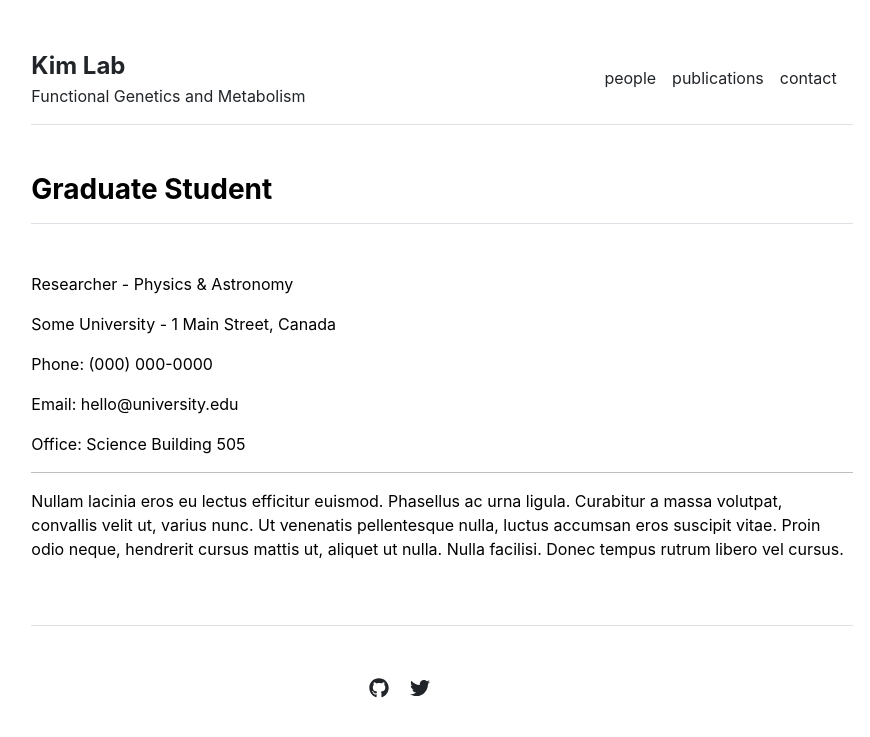
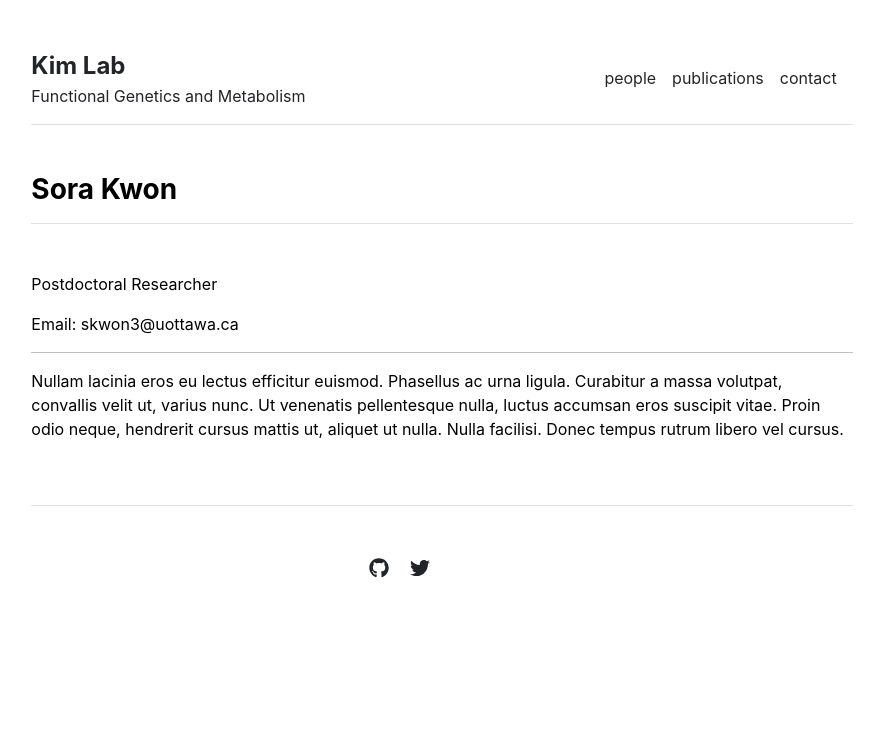
Before and after one commit to hankimlab/hankimlab.github.io, a Jekyll site: the page built from people/sora-kwon.md, in a window 1280 px wide. Shown: the top 737 px of the page, without its empty margins (198-1068 px from the left). Built offline with Jekyll 4.4.1, drawn with Linux system fonts in a browser that asks for light colours.

Commit message:
Update and rename graduate-student.md to sora-kwon.md

```diff
--- a/people/graduate-student.md
+++ b/people/sora-kwon.md
@@ -1,17 +1,11 @@
 ---
 layout: page
-title: "Graduate Student"
+title: "Sora Kwon"
 ---
 
-Researcher - Physics & Astronomy
+Postdoctoral Researcher
 
-Some University - 1 Main Street, Canada
-
-Phone: (000) 000-0000
-
-Email: hello@university.edu
-
-Office: Science Building 505
+Email: skwon3@uottawa.ca
 
 ---
 
```
